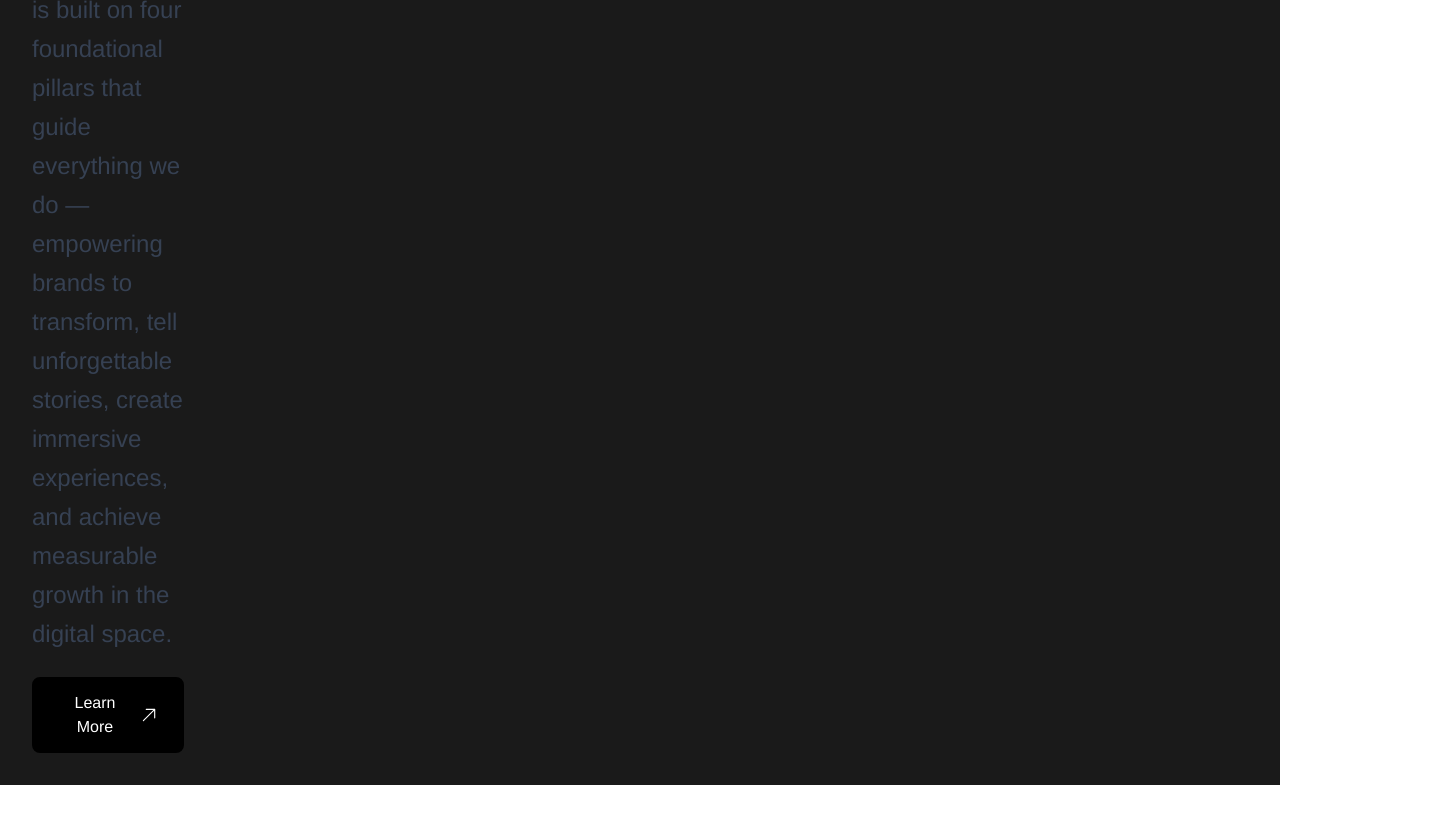
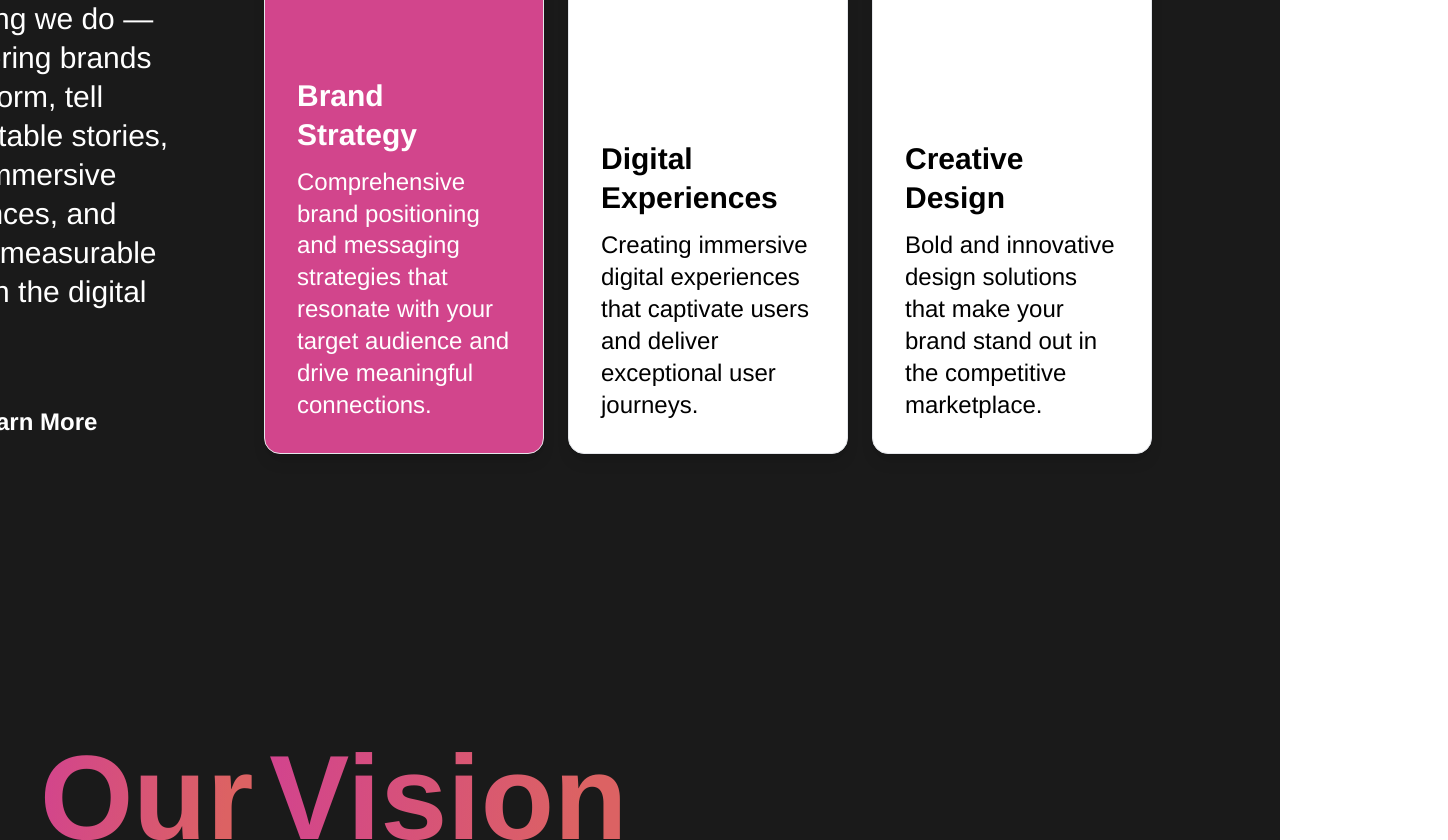
Before and after one commit to ShivamRajotiyaVirtuos/dreamfox, a Next.js app: page / in a window 1280 px wide. Shown: the part 1960-2800 px from the top of the page, 1448 px wide, since content can reach past the window. Before the commit the page ends 2745 px from the top, so only its background shows below. Built offline with nearby package versions, Linux system fonts and the light colour scheme.

Commit message:
added vision section

```diff
--- a/components/Homepage/banner.jsx
+++ b/components/Homepage/banner.jsx
@@ -6,7 +6,7 @@ import { motion } from "framer-motion";
 
 const Banner = () => {
   return (
-    <div className="container relative my-16 lg:my-32">
+    <div className="container relative my-16 lg:my-32 min-h-[90vh]">
       <div className="text-left relative">
         <motion.h3
           className="text-24 font-semibold text-[#d2448d] mb-4"
@@ -54,7 +54,6 @@ const Banner = () => {
             Digital
           </motion.span>
         </motion.h1>
-      </div>
         <motion.div
           initial={{ opacity: 0, x: 50 }}
           animate={{ opacity: 1, x: 0 }}
@@ -69,6 +68,7 @@ const Banner = () => {
           </Link>
         </motion.div>
       </div>
+    </div>
   );
 };
 
--- /dev/null
+++ b/components/Homepage/vision.jsx
@@ -0,0 +1,99 @@
+import React from "react";
+import { motion } from "framer-motion";
+
+const Vision = () => {
+  const headingWords = ["Our", "Vision"];
+  const descriptionWords = [
+    "We",
+    "don't",
+    "just",
+    "follow",
+    "trends",
+    "—",
+    "we",
+    "shape",
+    "them.",
+    "DreamFox",
+    "is",
+    "a",
+    "powerhouse",
+    "of",
+    "digital",
+    "transformation",
+    "through",
+    "brand",
+    "creativity,",
+    "strategic",
+    "marketing,",
+    "immersive",
+    "experience",
+    "design,",
+    "and",
+    "media",
+    "storytelling.",
+    "We",
+    "imagine",
+    "futures",
+    "for",
+    "brands,",
+    "then",
+    "build",
+    "them.",
+  ];
+
+  return (
+    <section className="min-h-[90vh] px-6 flex items-center">
+      <div className="container mx-auto">
+        <div className="mb-10 flex flex-wrap gap-x-4">
+          {headingWords.map((word, index) => (
+            <motion.h2
+              style={{
+                background:
+                  "linear-gradient(96.8deg, #D2448D 2.85%, #DC6263 84.49%)",
+                WebkitBackgroundClip: "text",
+                WebkitTextFillColor: "transparent",
+              }}
+              key={index}
+              initial={{ opacity: 0, y: 50 }}
+              whileInView={{ opacity: 1, y: 0 }}
+              transition={{
+                duration: 0.8,
+                delay: index * 0.2,
+                ease: "easeOut",
+              }}
+              viewport={{ once: true }}
+              className="text-[120px] font-bold"
+            >
+              {word}
+            </motion.h2>
+          ))}
+        </div>
+
+        <div
+          className="flex
+
+        flex-wrap gap-x-2 max-w-5xl "
+        >
+          {descriptionWords.map((word, index) => (
+            <motion.span
+              key={index}
+              initial={{ opacity: 0, y: 20 }}
+              whileInView={{ opacity: 1, y: 0 }}
+              transition={{
+                duration: 0.5,
+                delay: index * 0.05,
+                ease: "easeOut",
+              }}
+              viewport={{ once: true }}
+              className="text-40 text-[#ec4672] leading-relaxed inline-block"
+            >
+              {word}
+            </motion.span>
+          ))}
+        </div>
+      </div>
+    </section>
+  );
+};
+
+export default Vision;
--- a/components/Homepage/what_we_do.jsx
+++ b/components/Homepage/what_we_do.jsx
@@ -1,5 +1,6 @@
 import React from "react";
-import { ArrowUpRightIcon } from "@heroicons/react/24/outline";
+import { ArrowTopRightOnSquareIcon } from "@heroicons/react/24/outline";
+import { motion } from "framer-motion";
 
 const WhatWeDo = () => {
   const cards = [
@@ -7,7 +8,7 @@ const WhatWeDo = () => {
       id: 1,
       title: "Brand Strategy",
       description:
-        "We craft comprehensive brand strategies that resonate with your target audience and drive meaningful connections.",
+        "Comprehensive brand positioning and messaging strategies that resonate with your target audience and drive meaningful connections.",
     },
     {
       id: 2,
@@ -21,59 +22,103 @@ const WhatWeDo = () => {
       description:
         "Bold and innovative design solutions that make your brand stand out in the competitive marketplace.",
     },
-    {
-      id: 4,
-      title: "Growth Analytics",
-      description:
-        "Data-driven insights and analytics to measure performance and optimize for sustainable growth.",
-    },
   ];
 
   return (
-    <div className="flex flex-col lg:flex-row gap-8 lg:gap-12 p-6 lg:p-8">
-      {/* Left Side */}
-      <div className="lg:w-1/2 space-y-6">
-        <h2 className="text-[20px] font-bold text-gray-900">What we do</h2>
+    <div className="flex min-h-screen section-half-unconstrained py-16 lg:py-32 flex-col lg:flex-row gap-8 lg:gap-12 p-6 lg:p-8 items-center">
+      <div className="stretch-right flex w-full gap-20 items-end">
+        <motion.div
+          className="lg:w-1/2"
+          initial={{ opacity: 0, x: -50 }}
+          whileInView={{ opacity: 1, x: 0 }}
+          transition={{ duration: 0.8 }}
+          viewport={{ once: true }}
+        >
+          <motion.h2
+            className="text-24 mb-4 font-bold text-[#DC6263]"
+            initial={{ opacity: 0, y: 20 }}
+            whileInView={{ opacity: 1, y: 0 }}
+            transition={{ duration: 0.6, delay: 0.2 }}
+            viewport={{ once: true }}
+          >
+            What we do
+          </motion.h2>
 
-        <p className="text-[24px] leading-relaxed text-gray-700">
+          <motion.p
+            className="text-30 leading-relaxed text-white mb-10"
+            initial={{ opacity: 0, y: 30 }}
+            whileInView={{ opacity: 1, y: 0 }}
+            transition={{ duration: 0.8, delay: 0.4 }}
+            viewport={{ once: true }}
+          >
             At DreamFox, we go far beyond simply offering digital services — we
-          architect meaningful brand journeys from the ground up. Every project
-          we take on is rooted in thoughtful strategy, bold creativity, and a
-          deep understanding of what drives modern audiences. Our approach is
-          built on four foundational pillars that guide everything we do —
-          empowering brands to transform, tell unforgettable stories, create
-          immersive experiences, and achieve measurable growth in the digital
-          space.
-        </p>
+            architect meaningful brand journeys from the ground up. Every
+            project we take on is rooted in thoughtful strategy, bold
+            creativity, and a deep understanding of what drives modern
+            audiences. Our approach is built on four foundational pillars that
+            guide everything we do — empowering brands to transform, tell
+            unforgettable stories, create immersive experiences, and achieve
+            measurable growth in the digital space.
+          </motion.p>
 
-        <button className="group flex items-center gap-2 px-6 py-3 bg-black text-white rounded-lg hover:bg-white hover:text-black border-2 border-black transition-all duration-300">
-          <span>Learn More</span>
-          <ArrowUpRightIcon className="w-5 h-5 group-hover:rotate-45 transition-transform duration-300" />
-        </button>
-      </div>
+          <motion.button
+            className="group flex items-center gap-2 rounded-lg hover:bg-white transition-all duration-500 ease-in-out"
+            initial={{ opacity: 0, y: 20 }}
+            whileInView={{ opacity: 1, y: 0 }}
+            transition={{ duration: 0.6, delay: 0.6 }}
+            viewport={{ once: true }}
+            whileHover={{ scale: 1.05 }}
+            whileTap={{ scale: 0.95 }}
+          >
+            <ArrowTopRightOnSquareIcon className="size-16 p-3 rounded bg-white text-black  transition-all duration-500 ease-in-out" />
+            <span className="text-24 text-white font-semibold group-hover:text-black pr-4 pl-2 transition-colors duration-500 ease-in-out">
+              Learn More
+            </span>
+          </motion.button>
+        </motion.div>
 
-      {/* Cards section that overflows container */}
-      <div className="w-full">
-
-
-        {/* Overflow section for cards to touch right edge */}
-        <div className="overflow-x-auto">
-          <div className="flex gap-6 pl-[calc((100vw-1280px)/2+2rem)] pr-0 min-w-full">
-            {cards.map((card) => (
-              <div
+        <motion.div
+          className="w-full"
+          initial={{ opacity: 0, x: 100 }}
+          whileInView={{ opacity: 1, x: 0 }}
+          transition={{ duration: 0.8, delay: 0.3 }}
+          viewport={{ once: true }}
+        >
+          <div className="">
+            <div className="flex gap-6 pr-0 min-w-full">
+              {cards.map((card, index) => (
+                <motion.div
                   key={card.id}
-                className="min-w-[280px] bg-white rounded-lg shadow-lg p-6 border border-gray-200 hover:shadow-xl transition-shadow duration-300"
+                  className="min-w-[280px] first:bg-[#D2458C] first:text-white min-h-[520px] flex justify-end flex-col bg-white rounded-2xl shadow-lg pt-32 px-8 pb-8 border border-gray-200 hover:shadow-xl transition-shadow duration-300"
+                  initial={{ opacity: 0, y: 50 }}
+                  whileInView={{ opacity: 1, y: 0 }}
+                  transition={{ duration: 0.6, delay: 0.5 + index * 0.2 }}
+                  viewport={{ once: true }}
+                  whileHover={{ y: -10, scale: 1.02 }}
                 >
-                <h3 className="text-xl font-semibold text-gray-900 mb-3">
+                  <motion.h3
+                    className="text-30 font-semibold mb-3"
+                    initial={{ opacity: 0 }}
+                    whileInView={{ opacity: 1 }}
+                    transition={{ duration: 0.5, delay: 0.7 + index * 0.2 }}
+                    viewport={{ once: true }}
+                  >
                     {card.title}
-                </h3>
-                <p className="text-gray-600 leading-relaxed">
+                  </motion.h3>
+                  <motion.p
+                    className="text-24 leading-relaxed"
+                    initial={{ opacity: 0 }}
+                    whileInView={{ opacity: 1 }}
+                    transition={{ duration: 0.5, delay: 0.8 + index * 0.2 }}
+                    viewport={{ once: true }}
+                  >
                     {card.description}
-                </p>
-              </div>
+                  </motion.p>
+                </motion.div>
               ))}
             </div>
           </div>
+        </motion.div>
       </div>
     </div>
   );
--- a/components/Navbar/Navbar.jsx
+++ b/components/Navbar/Navbar.jsx
@@ -16,7 +16,7 @@ const Navbar = () => {
   ];
 
   return (
-    <nav className="fixed top-0 left-0 right-0 z-50 h-32 ">
+    <nav className="fixed top-0 left-0 right-0 z-50 h-32 bg-[#1a1a1a] ">
       <div className="container relative mx-auto px-4 sm:px-6 lg:px-8">
         <div className="flex justify-center items-center h-32">
           {/* Logo */}
--- a/pages/index.js
+++ b/pages/index.js
@@ -1,5 +1,6 @@
 import Navbar2 from "@/components/About/Navbar2";
 import Banner from "@/components/Homepage/banner";
+import Vision from "@/components/Homepage/vision";
 import WhatWeDo from "@/components/Homepage/what_we_do";
 import Navbar from "@/components/Navbar/Navbar";
 import Image from "next/image";
@@ -10,6 +11,7 @@ export default function Home() {
       <Navbar />
       <Banner />
       <WhatWeDo />
+      <Vision />
     </div>
 
   );
--- a/styles/globals.css
+++ b/styles/globals.css
@@ -177,3 +177,32 @@ body {
       max-width: 1536px;
     }
   }
+
+  .container-fluid {
+    width: 100%;
+    padding-left: 1rem;
+    padding-right: 1rem;
+    margin-left: auto;
+    margin-right: auto;
+    overflow-x: visible; /* allow horizontal overflow */
+    position: relative; /* optional, useful for positioning */
+  }
+
+  .section-half-unconstrained {
+    width: 100%;
+    position: relative;
+  }
+
+  .section-half-unconstrained .stretch-right {
+    margin-left: calc((100% - 1536px) / 2); /* adjust to your container's max-width */
+    padding-left: 1rem; /* match .container padding */
+    padding-right: 0;
+    width: 100vw;
+  }
+/* Gradient text utility */
+.text-gradient {
+    background: linear-gradient(96.8deg, #D2448D 2.85%, #DC6263 84.49%);
+    -webkit-background-clip: text;
+    -webkit-text-fill-color: transparent;
+    background-clip: text;
+  }
```
Lines whose indentation alone changed are shown as unchanged.
